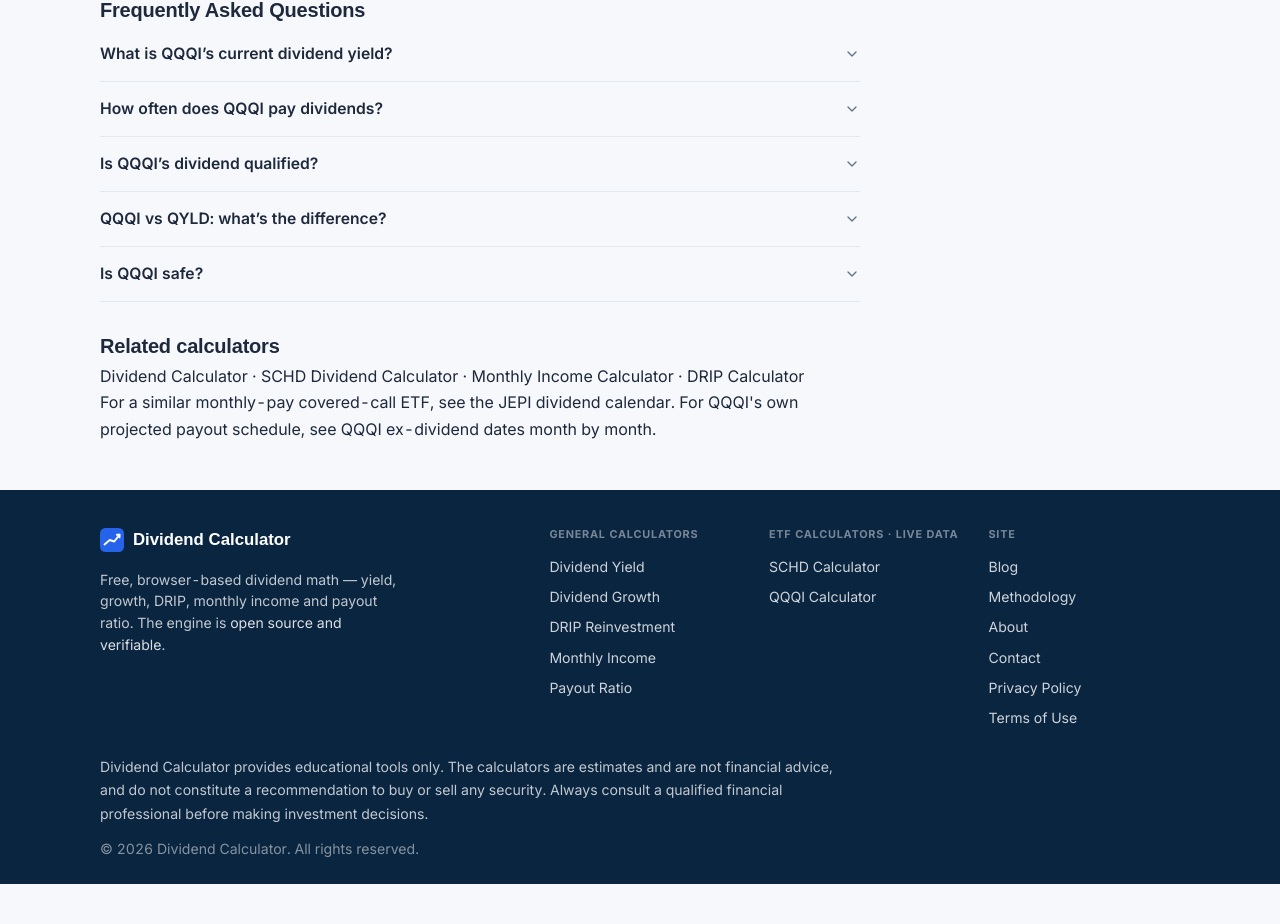
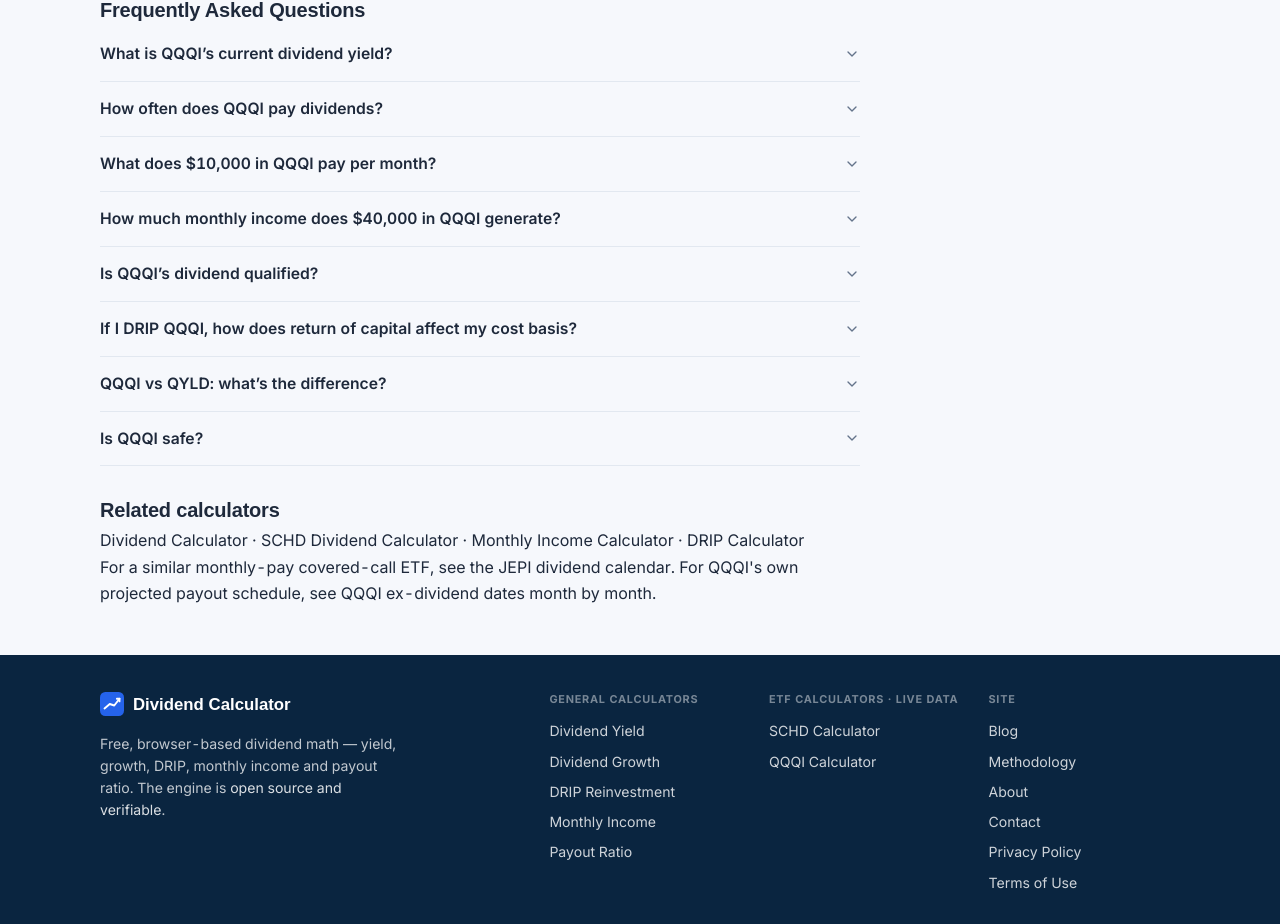
Before and after one commit to a353551071/dividend-calculator, a Next.js app: page /calculators/qqqi-dividend-calculator in a window 1280 px wide. Shown: the part 5372-6296 px from the top of the page. Before the commit the page ends 6256 px from the top, so only its background shows below. Built offline with nearby package versions, Linux system fonts and the light colour scheme; no server answers; a web font is replaced by a local one.

Commit message:
feat(seo): QQQI FAQ +3 Bing-verified long-tail questions (GEO check #3) — $10k/$40k monthly income scenarios (live-prefill derived, auto-refresh on rebuild) and ROC cost-basis tracking under DRIP; visible accordion + FAQPage JSON-LD from same source

```diff
--- a/app/calculators/qqqi-dividend-calculator/page.tsx
+++ b/app/calculators/qqqi-dividend-calculator/page.tsx
@@ -17,6 +17,15 @@
 const asOf = getDividendsAsOf();
 const livePrice = qqqi?.price != null ? Math.round(qqqi.price * 100) / 100 : 50;
 const liveYield = qqqi?.ttmYieldPct != null ? Math.round(qqqi.ttmYieldPct * 10) / 10 : 13;
+const lastAmt = qqqi?.lastAmount != null ? qqqi.lastAmount : 0.65;
+// Bing 已验证长问句(what does 10k get me in qqqi dividends / 40000 into qqqi)的场景数,
+// 与 prefill 同源(dividends.json),月度刷新构建时自动跟随。
+const shares10k = Math.round(10000 / livePrice);
+const shares40k = Math.round(40000 / livePrice);
+const monthly10k = Math.round(shares10k * lastAmt);
+const monthly40k = Math.round(shares40k * lastAmt);
+const yearly10k = Math.round((monthly10k * 12) / 100) * 100;
+const monthly40kByYield = Math.round((40000 * liveYield) / 100 / 12);
 const asOfText = asOf
   ? new Date(asOf + 'T00:00:00Z').toLocaleDateString('en-US', {
       month: 'short',
@@ -48,8 +57,30 @@
     a: 'QQQI pays distributions monthly — the core appeal for income seekers. That contrasts with quarterly payers like SCHD.',
   },
   {
+    q: 'What does $10,000 in QQQI pay per month?',
+    a: `At the live numbers above ($${livePrice.toFixed(2)}/share, recent monthly payments around $${lastAmt.toFixed(
+      3
+    )}), $10,000 buys about ${shares10k} shares — roughly $${monthly10k} per month, or about $${yearly10k.toLocaleString(
+      'en-US'
+    )} a year at recent rates. Two honest caveats: the per-share amount wobbles (QQQI paid $0.635–$0.657 across its last three distributions), and part of each payment is typically return of capital rather than pure income. Model your own inputs in the calculator above.`,
+  },
+  {
+    q: 'How much monthly income does $40,000 in QQQI generate?',
+    a: `Counting shares, about $${monthly40k} a month (${shares40k} shares at $${livePrice.toFixed(
+      2
+    )}, each paying around $${lastAmt.toFixed(
+      3
+    )}); estimating from the ~${liveYield.toFixed(
+      1
+    )}% TTM distribution yield instead gives $${monthly40kByYield} — so the honest range is roughly $${monthly40kByYield}–$${monthly40k} a month. Neither number is guaranteed: payouts move with option premiums, and part of each payment can be return of capital. Toggle DRIP in the calculator above to see compounding instead of flat cash flow.`,
+  },
+  {
     q: 'Is QQQI’s dividend qualified?',
     a: 'QQQI distributions are mixed: part qualified dividends, part ordinary income, part return of capital, and part Section 1256 contract gains (taxed 60% long-term / 40% short-term). The mix changes yearly. Consult a tax professional for your situation.',
+  },
+  {
+    q: 'If I DRIP QQQI, how does return of capital affect my cost basis?',
+    a: 'Each QQQI distribution has multiple parts; the return-of-capital (ROC) part is not taxed when received — instead it reduces the cost basis of the shares you hold, converting the tax into a bigger capital gain (or smaller loss) when you eventually sell. DRIP makes the bookkeeping layered: every reinvested payment buys a new lot with its own full basis, while ROC chips away at the basis of lots you already own. If your basis ever reaches zero, later ROC payouts become immediately taxable capital gains. Your broker’s lot records plus NEOS’s per-distribution Section 19a notices (final mix confirmed after year-end) are the source of truth — worth an hour with a tax professional before assuming anything.',
   },
   {
     q: 'QQQI vs QYLD: what’s the difference?',
```
